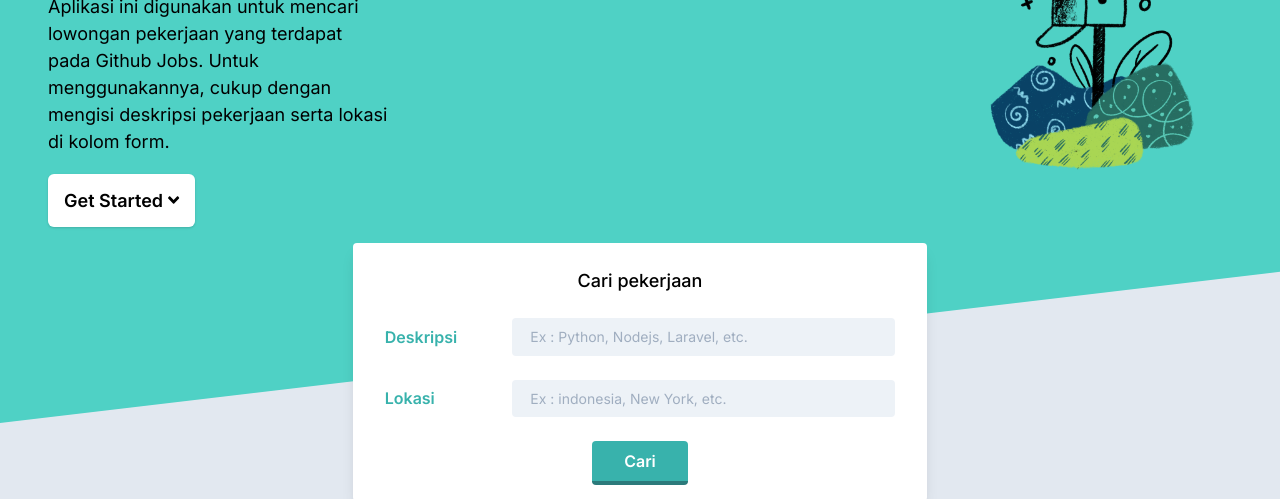
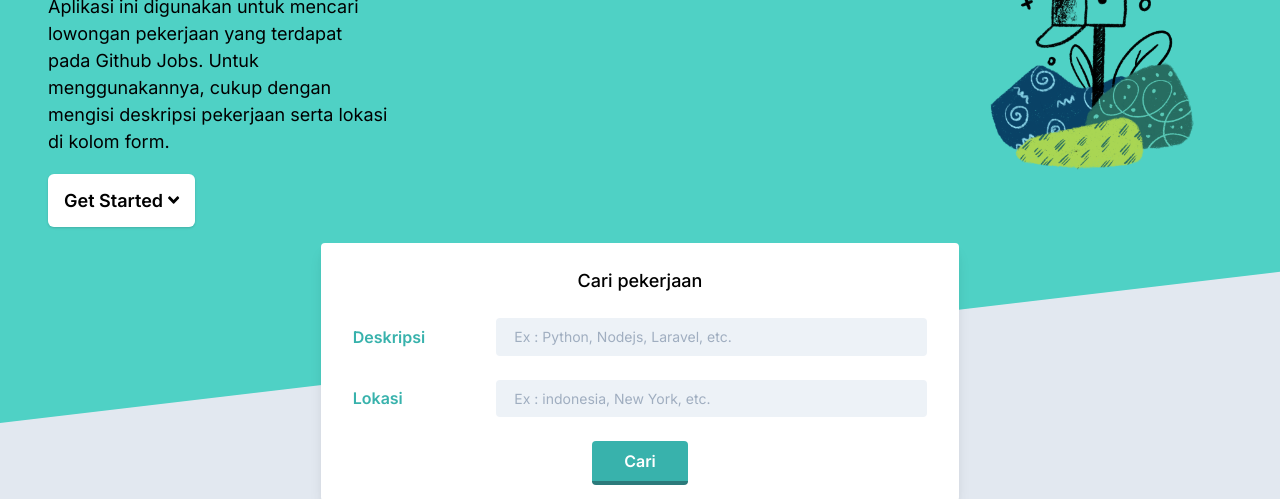
Before and after one commit to afandilham/github-job-listing, a website built with webpack: page src/index.html in a window 1280 px wide. Shown: the part 299-798 px from the top of the page. Built offline with nearby package versions, Linux system fonts and the light colour scheme; files whose address does not match are found by name.

Commit message:
Fixed some bugs

```diff
--- a/src/index.html
+++ b/src/index.html
@@ -10,7 +10,7 @@
   <nav-bar></nav-bar>
   <hero-section></hero-section>
   <div id="search" class="absolute text-center left-0 right-0 bottom-0 flex justify-center mx-4">
-    <div class="max-w-auto rounded overflow-hidden shadow-lg bg-white px-8 -mb-48 mt-32 md:mb-0 md:mt-32">
+    <div class="max-w-auto rounded overflow-hidden shadow-lg bg-white px-8 -mb-48 mt-24 md:mb-0 md:mt-32">
       <h2 class="text-lg text-w-base text-center my-6">Cari pekerjaan</h2>
       <div class="md:flex md:items-center justify-start mb-6">
         <div class="md:w-1/3">
@@ -19,7 +19,7 @@
           </label>
         </div>
         <div class="md:w-full">
-          <input class="bg-gray-200 appearance-none border-2 border-gray-200 rounded w-full py-2 pl-4 text-sm text-gray-700 leading-tight focus:outline-none focus:bg-white focus:border-gray-700 mr-48" id="deskripsi" type="text" placeholder="Ex : Python, Nodejs, Laravel, etc.">
+          <input class="bg-gray-200 appearance-none border-2 border-gray-200 rounded w-full py-2 pl-4 text-sm text-gray-700 leading-tight focus:outline-none focus:bg-white focus:border-gray-700 mr-64" id="deskripsi" type="text" placeholder="Ex : Python, Nodejs, Laravel, etc.">
         </div>
       </div>
       <div class="md:flex md:items-center mb-6">
@@ -29,7 +29,7 @@
           </label>
         </div>
         <div class="md:w-full">
-          <input class="bg-gray-200 appearance-none border-2 border-gray-200 rounded w-full py-2 px-4 text-sm text-gray-700 leading-tight focus:outline-none focus:bg-white focus:border-gray-700 mr-48" id="lokasi" type="text" placeholder="Ex : indonesia, New York, etc.">
+          <input class="bg-gray-200 appearance-none border-2 border-gray-200 rounded w-full py-2 px-4 text-sm text-gray-700 leading-tight focus:outline-none focus:bg-white focus:border-gray-700 mr-64" id="lokasi" type="text" placeholder="Ex : indonesia, New York, etc.">
         </div>
       </div>
       <button class="mb-4 bg-teal-500 hover:bg-teal-400 text-white font-bold py-2 px-8 border-b-4 border-teal-700 hover:border-teal-500 rounded">
```
Also changed, not shown: dist/index.html.
